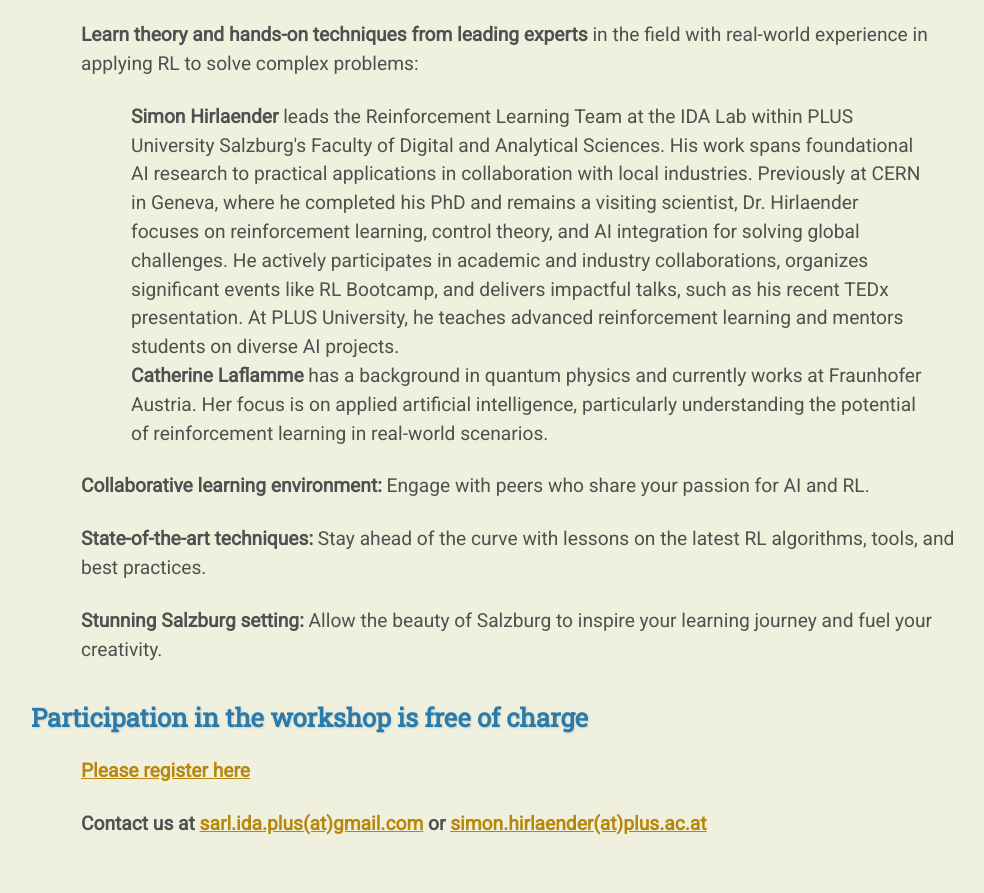
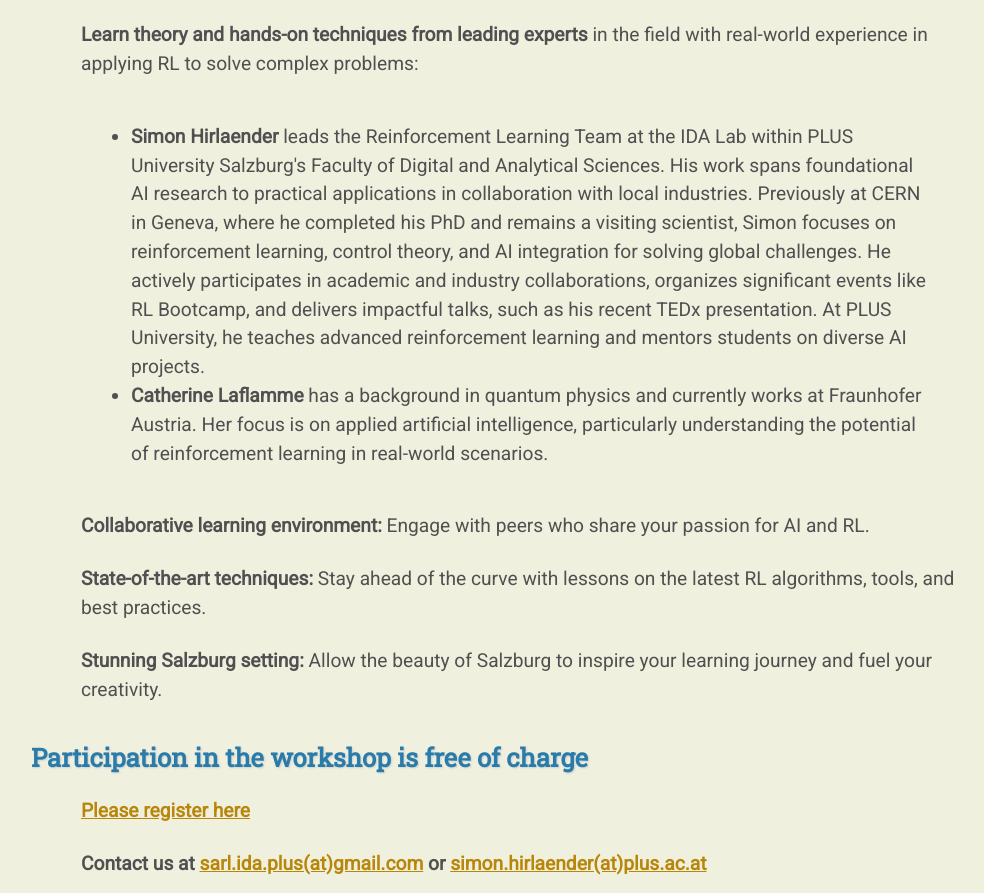
Before and after one commit to SARL-PLUS/RL-Bootcamp, a plain HTML site: page index.html in a window 1280 px wide. Shown: the part 1168-2061 px from the top of the page, without its empty margins (109-1093 px from the left). Drawn offline with Linux system fonts and the light colour scheme.

Commit message:
added bullet points

```diff
--- a/assets/main.css
+++ b/assets/main.css
@@ -87,19 +87,15 @@ p a {
   text-decoration: underline;
   text-decoration-color: #b8860b;
 }
+
 ul {
-  list-style: none;
+  list-style: disc;
   margin: 24px auto 24px auto;
-  padding: 0px;
+  padding: 20px;
   width: 800px;
   text-align: left;
 }
-ul li {
-  list-style: none;
-  margin: 0px auto 0px auto;
-  padding: 0px;
-  text-align: left;
-}
+
 i,
 em {
   font-style: italic;
@@ -309,27 +305,33 @@ footer {
   h2 {
     font-size: 3em;
   }
+
   p {
     font-size: 1.5em;
     line-height: 1.5em;
   }
+
   th,
   td,
   tr {
     font-size: 1.5em;
     line-height: 1.5em;
   }
+
   td.date {
     font-size: 1em;
     padding-top: 0.5em;
   }
+
   td.navigation {
     font-size: 1.5em;
     padding: 0px 20px 0px 20px;
   }
+
   table.footer {
     font-size: 0.33em;
   }
+
   /* Base styles for the table */
   .table-container {
     width: 100%;
@@ -381,6 +383,7 @@ footer {
     .description-cell {
       margin-top: 0.5rem;
     }
+
     /* Base styles for the table */
     .table-container {
       width: 100%;
@@ -433,3 +436,5 @@ footer {
         margin-top: 0.5rem;
       }
     }
+  }
+}
--- a/index.html
+++ b/index.html
@@ -73,14 +73,12 @@ RL applications are very promising, but have been deployed in real machines only
     <h2>Who should attend?</h2>
     <p>
     This bootcamp is ideal for students, professionals, and enthusiasts with a basic understanding of machine learning who are looking to deepen their knowledge in reinforcement learning. </p>
-  <p>
+    <p>
       <strong> Learn theory and hands-on techniques from leading experts</strong> in the field with real-world experience in applying RL to solve complex problems:
-      <ul>
-      <li><strong>Simon Hirlaender</strong>  leads the Reinforcement Learning Team at the IDA Lab within PLUS University Salzburg's Faculty of Digital and Analytical Sciences. His work spans foundational AI research to practical applications in collaboration with local industries. Previously at CERN in Geneva, where he completed his PhD and remains a visiting scientist, Dr. Hirlaender focuses on reinforcement learning, control theory, and AI integration for solving global challenges. He actively participates in academic and industry collaborations, organizes significant events like RL Bootcamp, and delivers impactful talks, such as his recent TEDx presentation. At PLUS University, he teaches advanced reinforcement learning and mentors students on diverse AI projects.</li>
-      <li>
-        <strong>Catherine Laflamme</strong> has a background in quantum physics and currently works at Fraunhofer Austria. Her focus is on applied artificial intelligence, particularly understanding the potential of reinforcement learning in real-world scenarios.</li>
-      </ul>
-
+            <ul>
+            <li ><strong>Simon Hirlaender</strong>  leads the Reinforcement Learning Team at the IDA Lab within PLUS University Salzburg's Faculty of Digital and Analytical Sciences. His work spans foundational AI research to practical applications in collaboration with local industries. Previously at CERN in Geneva, where he completed his PhD and remains a visiting scientist, Simon focuses on reinforcement learning, control theory, and AI integration for solving global challenges. He actively participates in academic and industry collaborations, organizes significant events like RL Bootcamp, and delivers impactful talks, such as his recent TEDx presentation. At PLUS University, he teaches advanced reinforcement learning and mentors students on diverse AI projects.</li>
+            <li><strong>Catherine Laflamme</strong> has a background in quantum physics and currently works at Fraunhofer Austria. Her focus is on applied artificial intelligence, particularly understanding the potential of reinforcement learning in real-world scenarios.</li>
+            </ul>
     </p>
     <p> <strong>Collaborative learning environment:</strong> Engage with peers who share your passion for AI and RL.</p>
   <p> <strong>State-of-the-art techniques:</strong> Stay ahead of the curve with lessons on the latest RL algorithms, tools, and best practices.</p>
```
Lines whose indentation alone changed are shown as unchanged.
